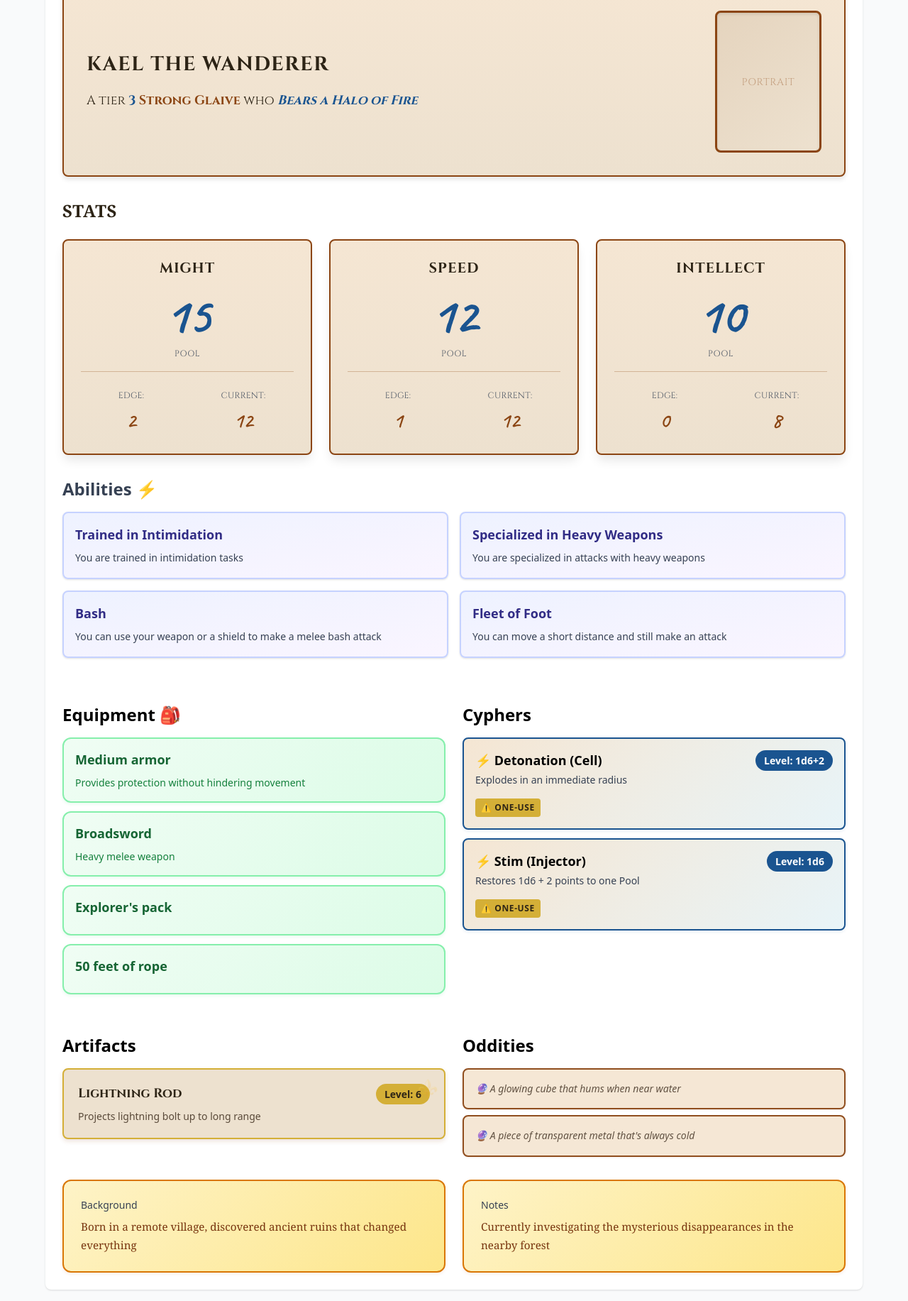
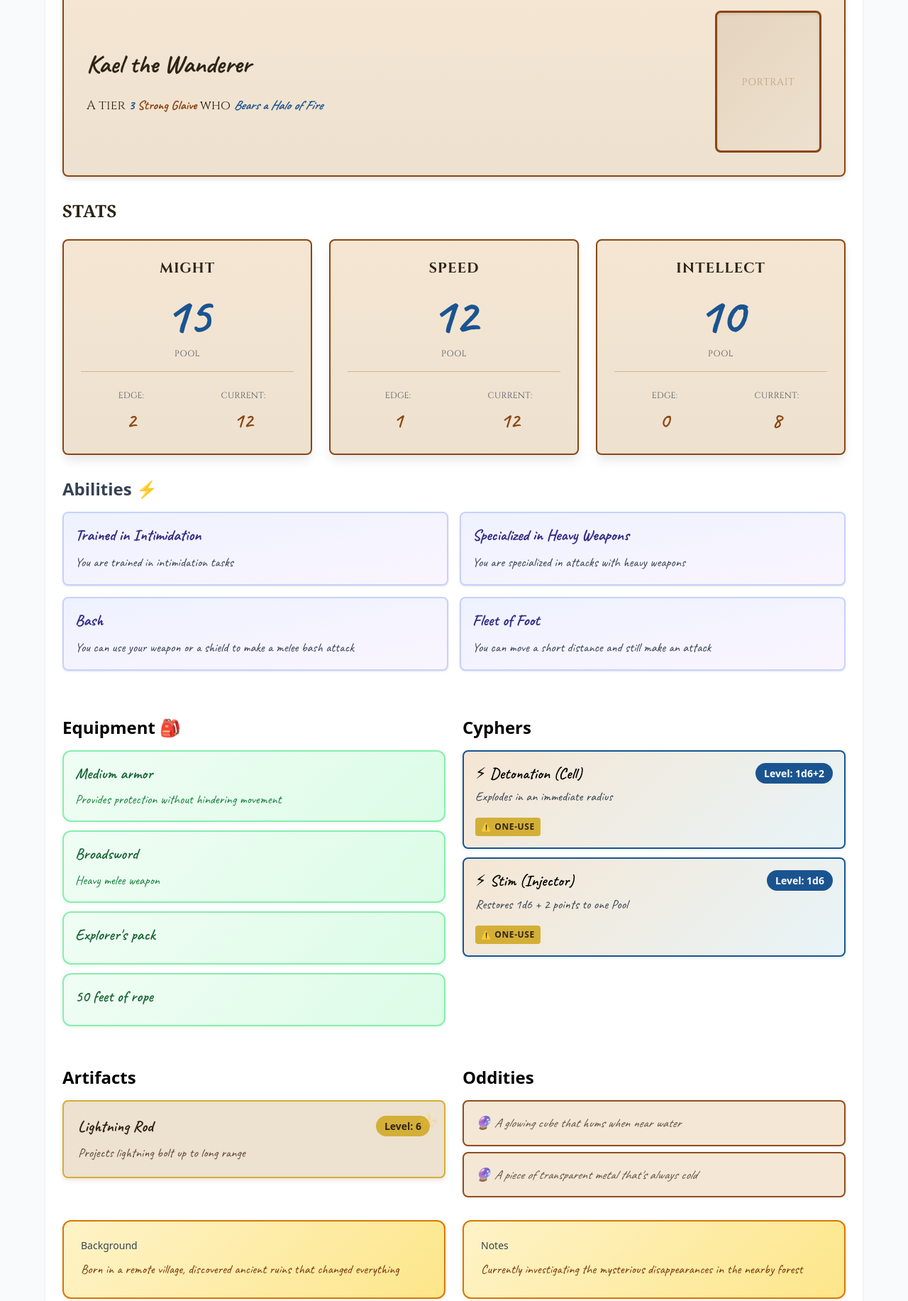
Before and after one commit to PeregrinTooc/numenera, a website built with Vite: page index.html in a window 1280 px wide. Shown: the part 280-2113 px from the top of the page at 71% size. Built offline with nearby package versions, Linux system fonts and the light colour scheme.

Commit message:
feat: Apply handwritten Caveat font to all user input data
Typography Strategy Implementation:

- User Data: Caveat/Patrick Hand cursive (personal, handwritten)

- System Text: Cinzel serif (professional labels/UI)

Changes:

- Added Patrick Hand as fallback font in index.html

- Updated all component CSS files to use Caveat for user data:

  * BasicInfo: character name, tier, descriptor, type, focus

  * StatPool: Already had Caveat (no changes needed)

  * CypherItem: cypher names and effects

  * ArtifactItem: artifact names and effects

  * OddityItem: oddity text

  * EquipmentItem: equipment names and descriptions

  * TextField: background and notes text content

- Created ability-item.css for ability names/descriptions

- Increased font sizes for handwritten text (better readability)

- Updated test expectations: serif → handwritten font checks

- All 49 scenarios passing (244 steps)

Visual Result:

Creates clear distinction between app structure (Cinzel) and

character data (Caveat), giving the sheet a personal feel while

maintaining professional UI chrome.

```diff
--- a/index.html
+++ b/index.html
@@ -10,7 +10,7 @@
     <link rel="preconnect" href="https://fonts.googleapis.com" />
     <link rel="preconnect" href="https://fonts.gstatic.com" crossorigin />
     <link
-      href="https://fonts.googleapis.com/css2?family=Cinzel:wght@400;600;700&family=Caveat:wght@400;600;700&display=swap"
+      href="https://fonts.googleapis.com/css2?family=Cinzel:wght@400;600;700&family=Caveat:wght@400;600;700&family=Patrick+Hand&display=swap"
       rel="stylesheet"
     />
   </head>
--- /dev/null
+++ b/src/styles/components/ability-item.css
@@ -0,0 +1,15 @@
+/* Ability Item Styling - Purple/Indigo theme */
+
+/* Ability name - user data with handwritten font */
+.ability-item-card .ability-name {
+  font-family: "Caveat", "Patrick Hand", cursive;
+  font-size: 1.375rem;
+  line-height: 1.4;
+}
+
+/* Ability description - user data with handwritten font */
+.ability-item-card .ability-description {
+  font-family: "Caveat", "Patrick Hand", cursive;
+  font-size: 1.125rem;
+  line-height: 1.6;
+}
--- a/src/styles/components/artifact-item.css
+++ b/src/styles/components/artifact-item.css
@@ -60,13 +60,14 @@
   }
 }
 
-/* Artifact name - Serif font for elegance */
+/* Artifact name - Handwritten font for user data */
 .artifact-name {
-  font-family: "Cinzel", Georgia, serif;
-  font-size: 1.125rem;
+  font-family: "Caveat", "Patrick Hand", cursive;
+  font-size: 1.375rem;
   font-weight: 700;
   color: #2d2416;
   margin-bottom: 0.5rem;
+  line-height: 1.4;
 }
 
 /* Artifact level badge - Gold background */
@@ -79,10 +80,11 @@
   font-size: 0.875rem;
 }
 
-/* Artifact effect text */
+/* Artifact effect text - Handwritten font for user data */
 .artifact-effect {
+  font-family: "Caveat", "Patrick Hand", cursive;
   color: #5a4a3a;
-  font-size: 0.875rem;
+  font-size: 1.125rem;
   line-height: 1.5;
 }
 
--- a/src/styles/components/basic-info.css
+++ b/src/styles/components/basic-info.css
@@ -23,16 +23,14 @@
   gap: 0.75rem;
 }
 
-/* Character name - LARGE and prominent */
+/* Character name - LARGE and prominent with handwritten font */
 .character-name {
-  font-family: "Cinzel", Georgia, serif;
-  font-size: 1.75rem;
+  font-family: "Caveat", "Patrick Hand", cursive;
+  font-size: 2.25rem;
   font-weight: 700;
   color: #2d2416;
-  text-transform: uppercase;
-  letter-spacing: 0.05em;
   margin-bottom: 0.5rem;
-  line-height: 1.2;
+  line-height: 1.3;
 }
 
 /* Character sentence: "A tier X Descriptor Type who Focus" */
@@ -43,26 +41,30 @@
   color: #2d2416;
 }
 
-/* Emphasis on tier */
+/* Emphasis on tier - user data with handwritten font */
 .char-tier {
+  font-family: "Caveat", "Patrick Hand", cursive;
   font-weight: 700;
   color: #1a5490;
 }
 
-/* Emphasis on descriptor */
+/* Emphasis on descriptor - user data with handwritten font */
 .char-descriptor {
+  font-family: "Caveat", "Patrick Hand", cursive;
   font-weight: 700;
   color: #8b4513;
 }
 
-/* Emphasis on type */
+/* Emphasis on type - user data with handwritten font */
 .char-type {
+  font-family: "Caveat", "Patrick Hand", cursive;
   font-weight: 700;
   color: #8b4513;
 }
 
-/* Emphasis on focus - italic for special ability */
+/* Emphasis on focus - user data with handwritten font, italic for special ability */
 .char-focus {
+  font-family: "Caveat", "Patrick Hand", cursive;
   font-weight: 700;
   font-style: italic;
   color: #1a5490;
--- a/src/styles/components/cypher-item.css
+++ b/src/styles/components/cypher-item.css
@@ -81,6 +81,20 @@
   margin-right: 0.5rem;
 }
 
+/* Cypher name - user data with handwritten font */
+.cypher-item-card .font-semibold {
+  font-family: "Caveat", "Patrick Hand", cursive;
+  font-size: 1.375rem;
+  line-height: 1.4;
+}
+
+/* Cypher effect - user data with handwritten font */
+.cypher-item-card .text-sm {
+  font-family: "Caveat", "Patrick Hand", cursive;
+  font-size: 1.125rem;
+  line-height: 1.5;
+}
+
 /* Empty cyphers state - blue themed */
 .empty-cyphers-styled {
   background: linear-gradient(135deg, #f5e6d3 0%, #e8f4f8 100%);
--- a/src/styles/components/equipment-item.css
+++ b/src/styles/components/equipment-item.css
@@ -15,14 +15,17 @@
 }
 
 .equipment-name {
+  font-family: "Caveat", "Patrick Hand", cursive;
   font-weight: 600;
-  font-size: 1.125rem;
+  font-size: 1.375rem;
   color: #166534;
   margin-bottom: 0.5rem;
+  line-height: 1.4;
 }
 
 .equipment-description {
-  font-size: 0.875rem;
+  font-family: "Caveat", "Patrick Hand", cursive;
+  font-size: 1.125rem;
   color: #15803d;
   line-height: 1.5;
 }
--- a/src/styles/components/oddity-item.css
+++ b/src/styles/components/oddity-item.css
@@ -26,10 +26,11 @@
   opacity: 1;
 }
 
-/* Oddity text - subtle and understated */
+/* Oddity text - subtle and understated with handwritten font */
 .oddity-text {
+  font-family: "Caveat", "Patrick Hand", cursive;
   color: #5a4a3a;
-  font-size: 0.875rem;
+  font-size: 1.125rem;
   font-style: italic;
   line-height: 1.6;
 }
--- a/src/styles/components/text-field.css
+++ b/src/styles/components/text-field.css
@@ -9,8 +9,8 @@
 }
 
 .text-content {
-  font-family: Georgia, "Times New Roman", serif;
-  font-size: 0.95rem;
+  font-family: "Caveat", "Patrick Hand", cursive;
+  font-size: 1.125rem;
   line-height: 1.7;
   color: #78350f;
   white-space: pre-wrap;
--- a/src/styles/main.css
+++ b/src/styles/main.css
@@ -9,6 +9,7 @@
 @import "./components/oddity-item.css";
 @import "./components/equipment-item.css";
 @import "./components/text-field.css";
+@import "./components/ability-item.css";
 
 /* Utility styles */
 @import "./utilities/animations.css";
--- a/tests/e2e/step-definitions/text-fields-visual-styling.steps.ts
+++ b/tests/e2e/step-definitions/text-fields-visual-styling.steps.ts
@@ -4,6 +4,7 @@ import { Given, Then } from "@cucumber/cucumber";
 import { expect } from "@playwright/test";
 import { FULL_CHARACTER } from "../../../src/data/mockCharacters.js";
 import { Character } from "../../../src/types/character.js";
+import { DOMHelpers } from "../support/dom-helpers.js";
 
 Given("a character exists with background text {string}", async function (backgroundText: string) {
   if (!this.character) {
@@ -111,14 +112,12 @@ Then("the background container should have parchment styling", async function ()
   expect(classes).toContain("parchment-field");
 });
 
-Then("the background text should be displayed with serif font", async function () {
-  const textElement = this.page.locator('[data-testid="text-background"]');
-  await expect(textElement).toBeVisible();
+Then("the background text should be displayed with handwritten font", async function () {
+  const dom = new DOMHelpers(this.page);
+  const textContent = dom.getByTestId("text-background");
 
-  const fontFamily = await textElement.evaluate((el: HTMLElement) => {
-    return window.getComputedStyle(el).fontFamily;
-  });
-  expect(fontFamily).toMatch(/serif/i);
+  const fontFamily = await textContent.evaluate((el) => window.getComputedStyle(el).fontFamily);
+  expect(fontFamily).toMatch(/Caveat|Patrick Hand|cursive/i);
 });
 
 Then("the notes container should have parchment styling", async function () {
@@ -129,14 +128,12 @@ Then("the notes container should have parchment styling", async function () {
   expect(classes).toContain("parchment-field");
 });
 
-Then("the notes text should be displayed with serif font", async function () {
-  const textElement = this.page.locator('[data-testid="text-notes"]');
-  await expect(textElement).toBeVisible();
+Then("the notes text should be displayed with handwritten font", async function () {
+  const dom = new DOMHelpers(this.page);
+  const textContent = dom.getByTestId("text-notes");
 
-  const fontFamily = await textElement.evaluate((el: HTMLElement) => {
-    return window.getComputedStyle(el).fontFamily;
-  });
-  expect(fontFamily).toMatch(/serif/i);
+  const fontFamily = await textContent.evaluate((el) => window.getComputedStyle(el).fontFamily);
+  expect(fontFamily).toMatch(/Caveat|Patrick Hand|cursive/i);
 });
 
 Then("the empty background message should be displayed", async function () {
```
Also changed, not shown: 1 other file.
